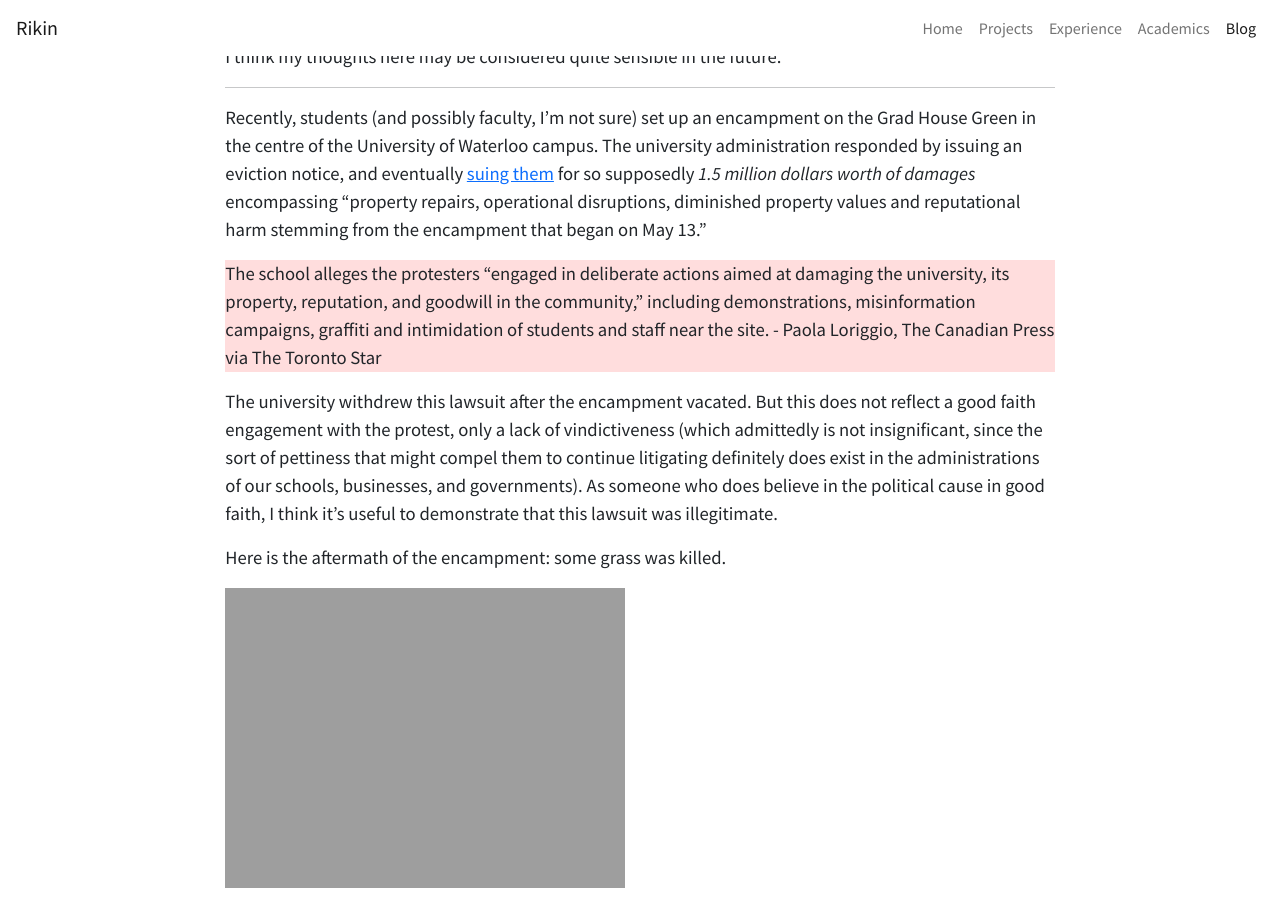
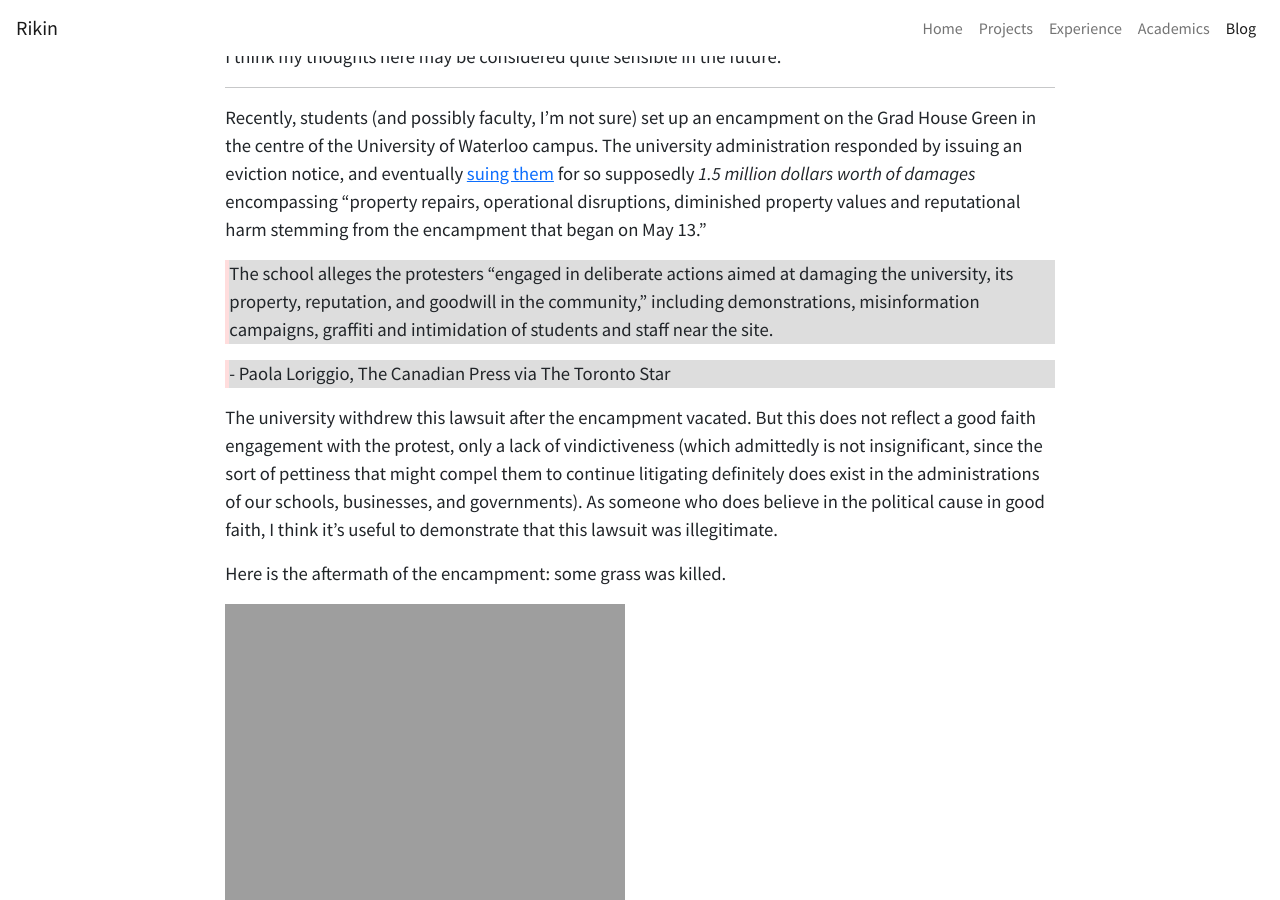
Before and after one commit to rikingurditta/blog, a Jekyll site: the page built from _posts/2024-07-10-on-the-lawsuit.md, in a window 1280 px wide and 900 px high, scrolled down 436 px. Built offline with Jekyll 4.4.1, drawn with Linux system fonts in a browser that asks for light colours.

Commit message:
Edited blockquote style

```diff
--- a/_includes/head.html
+++ b/_includes/head.html
@@ -10,7 +10,8 @@
 			background-color: {{ page.colour }};
 		}
     blockquote {
-      background-color: {{ page.colour }};
+      background-color: #DDD;
+      border-left: 0.3rem solid {{ page.colour }};
     }
 		{% endif %}
 	</style>
--- a/_posts/2024-07-10-on-the-lawsuit.md
+++ b/_posts/2024-07-10-on-the-lawsuit.md
@@ -14,6 +14,7 @@ I think my thoughts here may be considered quite sensible in the future.
 Recently, students (and possibly faculty, I'm not sure) set up an encampment on the Grad House Green in the centre of the University of Waterloo campus. The university administration responded by issuing an eviction notice, and eventually [suing them](https://www.thestar.com/news/ontario/uwaterloo-sues-pro-palestinian-protest-encampment-seeks-1-5m-in-compensation/article_5002a1ab-beae-5e19-bb11-f6abc4b90947.html) for so supposedly *1.5 million dollars worth of damages* encompassing "property repairs, operational disruptions, diminished property values and reputational harm stemming from the encampment that began on May 13."
 
 > The school alleges the protesters “engaged in deliberate actions aimed at damaging the university, its property, reputation, and goodwill in the community,” including demonstrations, misinformation campaigns, graffiti and intimidation of students and staff near the site.
+
 > \- Paola Loriggio, The Canadian Press via The Toronto Star
 
 The university withdrew this lawsuit after the encampment vacated. But this does not reflect a good faith engagement with the protest, only a lack of vindictiveness (which admittedly is not insignificant, since the sort of pettiness that might compel them to continue litigating definitely does exist in the administrations of our schools, businesses, and governments). As someone who does believe in the political cause in good faith, I think it's useful to demonstrate that this lawsuit was illegitimate.
```
